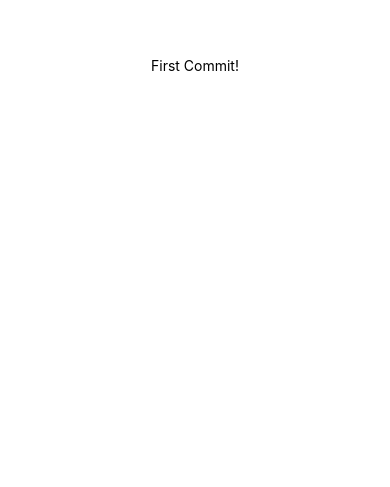
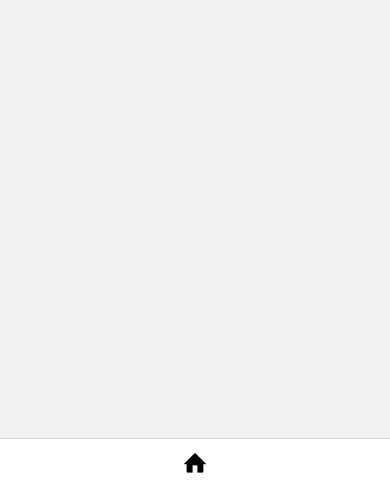
Before and after one commit to IA75AR/Examensarbete, a React Native app: screen / in a window 390 px wide. Shown: the part 357-844 px from the top of the page. Built offline with nearby package versions, Linux system fonts and the light colour scheme.

Commit message:
StackNavigation

```diff
--- a/App.js
+++ b/App.js
@@ -1,20 +1,27 @@
-import { StatusBar } from 'expo-status-bar';
-import { StyleSheet, Text, View } from 'react-native';
+import { NavigationContainer } from "@react-navigation/native";
+import { createBottomTabNavigator } from "@react-navigation/bottom-tabs";
+import StackNavigation from "./navigations/StackNavigation";
+import { Entypo } from '@expo/vector-icons';
 
-export default function App() {
+
+export default function App () {
+
+  //Simple debugging - delete before production
+  console.log("App executed");
+
+  const BottomTab = createBottomTabNavigator();
+
   return (
-    <View style={styles.container}>
-      <Text>First Commit!</Text>
-      <StatusBar style="auto" />
-    </View>
+    <>
+      <NavigationContainer>
+        <BottomTab.Navigator screenOptions={{tabBarShowLabel: false, headerShown: false}}>
+          <BottomTab.Screen
+            name="StackNavigation"
+            component={StackNavigation}
+            options={{tabBarIcon: () => <Entypo name="home" size={24} color="black" />}}
+          />
+        </BottomTab.Navigator>
+      </NavigationContainer>
+    </>
   );
-}
-
-const styles = StyleSheet.create({
-  container: {
-    flex: 1,
-    backgroundColor: '#fff',
-    alignItems: 'center',
-    justifyContent: 'center',
-  },
-});
+};
--- /dev/null
+++ b/navigations/StackNavigation.js
@@ -0,0 +1,19 @@
+import { createNativeStackNavigator } from "@react-navigation/native-stack";
+import Home from "../screens/Home";
+
+export default function StackNavigation () {
+
+  const stackNavigation = createNativeStackNavigator();
+
+  return (
+    <>
+        <stackNavigation.Navigator>
+            <stackNavigation.Screen
+                options={{headerShown: false}}
+                name="Home"
+                component={Home}
+            />
+        </stackNavigation.Navigator>
+    </>
+  );
+};
--- /dev/null
+++ b/screens/Home.js
@@ -0,0 +1,15 @@
+import { StatusBar } from 'expo-status-bar';
+import { View } from 'react-native';
+
+export default function Home () {
+
+    //Home-screen
+
+    return (
+        <>
+        <View>
+            <StatusBar style="dark" />
+        </View>
+     </>
+    );
+};
```
Also changed, not shown: package.json (+6 -1 lines), 1 other file (tests, documents, lock files or other folders).
